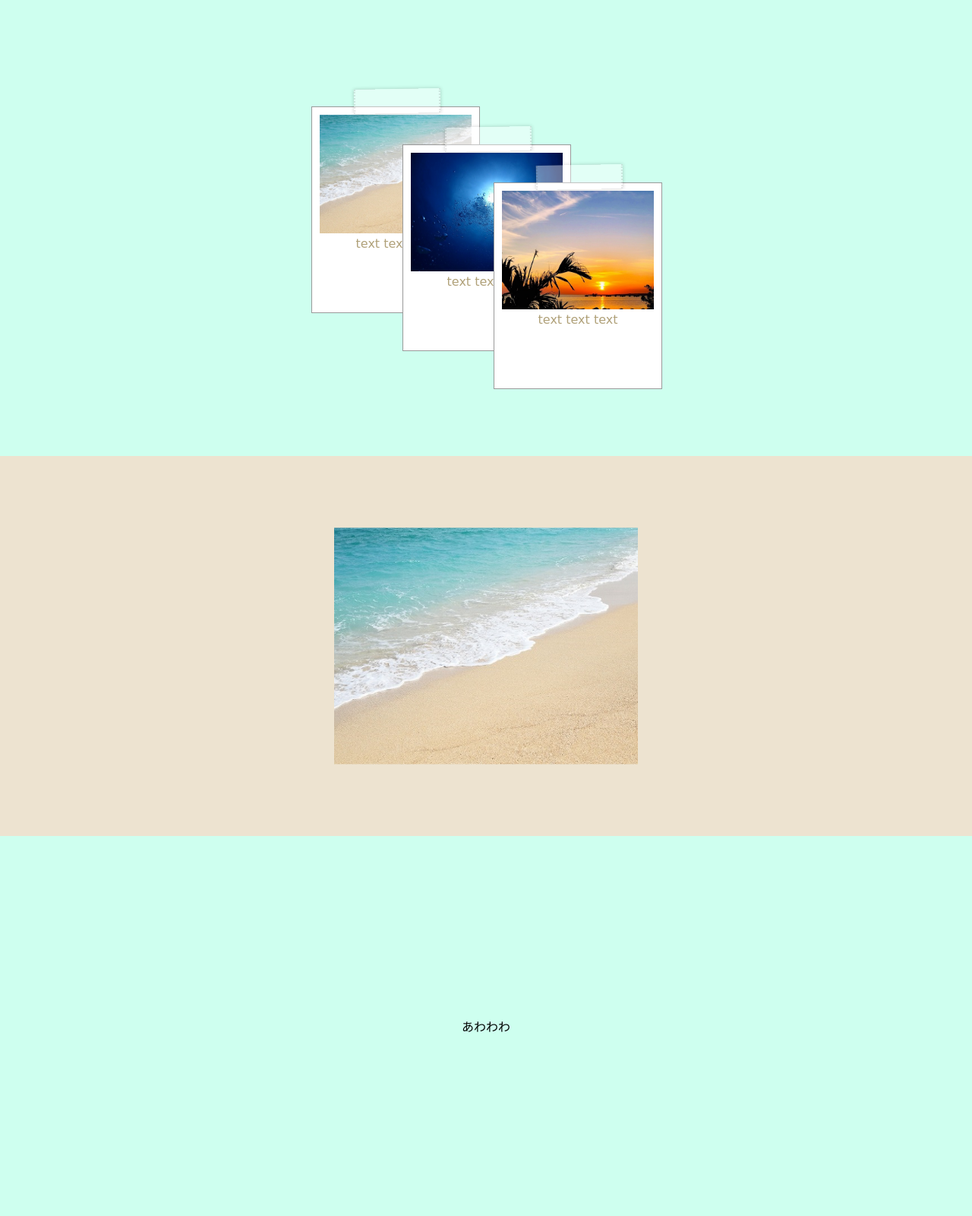
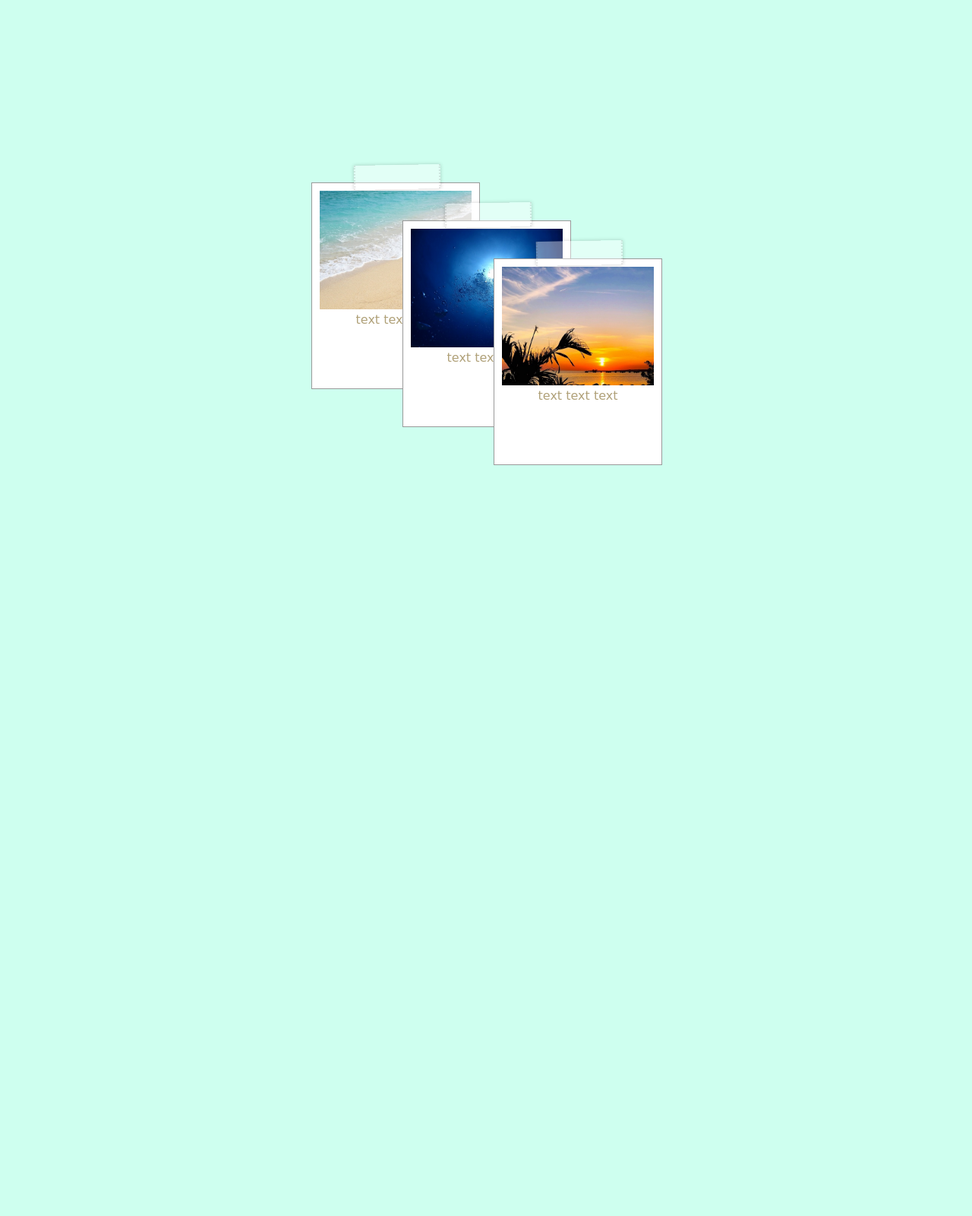
Before and after one commit to mayegg4869/kadai, a PHP site: page / in a window 1280 px wide. Shown: the whole page at 76% size. After the commit the page ends 612 px from the top, so only its background shows below. Run offline with PHP 8.4, Linux system fonts and the light colour scheme; some web fonts are replaced.

Commit message:
コード修正

```diff
--- a/220806/index.html
+++ b/220806/index.html
@@ -39,15 +39,6 @@
                 </div>
             </div>
     </div>
-
-        <div class="contents_2nd">
-            <img src="./img/card_01.jpg" height="80%" alt="">
-        </div>
-
-        <div class="contents_3rd">
-            <p>あわわわ</p>
-        </div>
-
     </main>
 
 </body>
--- a/220806/style.css
+++ b/220806/style.css
@@ -4,7 +4,7 @@
 }
 .contents{
     background-color: #ceffef;
-    height: 600px;
+    height: 100vh;
     display: flex;
     justify-content:center;
     align-items:center;
```
